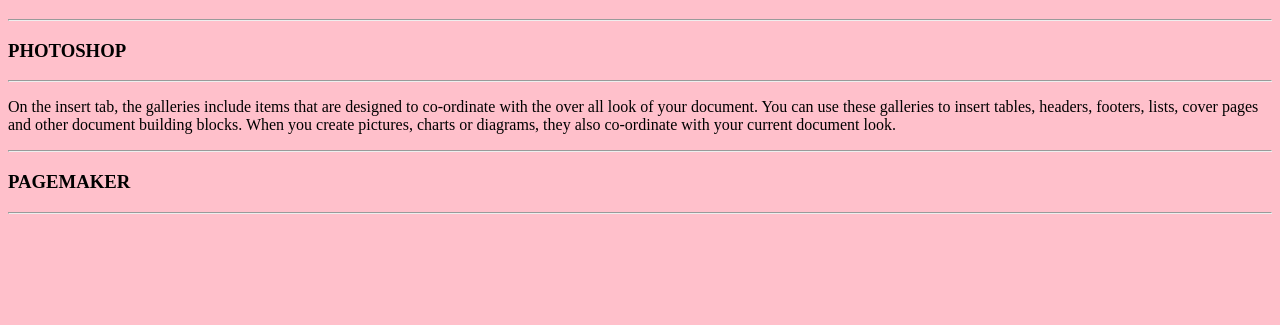
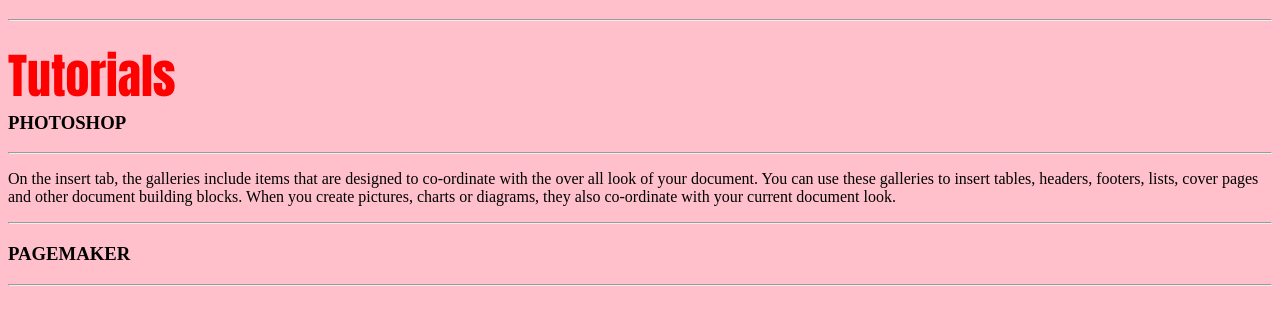
Before and after one commit to praveen089942/HTML_project, a plain HTML site: page exercise1.html in a window 1280 px wide. Shown: the part 61-386 px from the top of the page. Drawn offline with Linux system fonts and the light colour scheme.

Commit message:
learning how to apply attributes

```diff
--- a/exercise1.html
+++ b/exercise1.html
@@ -8,7 +8,7 @@
 </head>
 <body bgcolor = "pink">
     <h1 align = "center"> HTML!!! </h1> <hr>
-    <h3> PHOTOSHOP </h3> <hr>
+    <h3> <font size="10" color= "red" face= "impact">Tutorials</font> <br>PHOTOSHOP </h3> <hr>
     <p>On the insert tab, the galleries include items that are designed to co-ordinate with the over all look of your document. You can use these galleries to insert tables, headers, footers, lists, cover pages and other document building blocks. When you create pictures, charts or diagrams, they also co-ordinate with your current document look.</p><hr>
     <h3> PAGEMAKER </h3> <hr>
 
```
Also changed, not shown: 1 other file.
